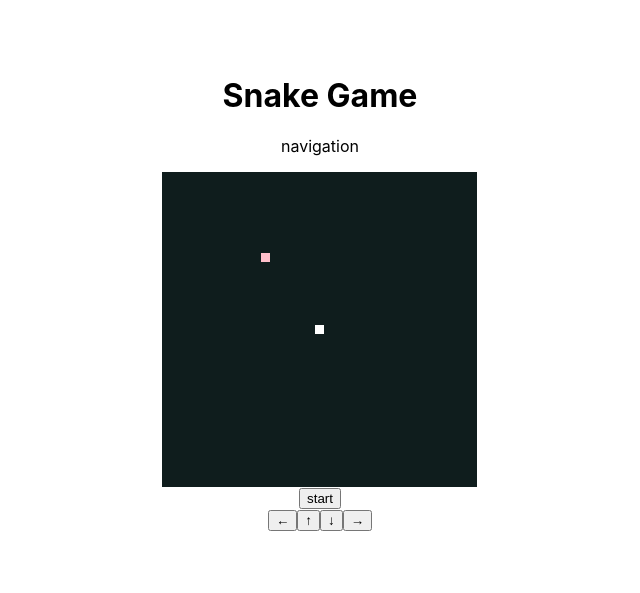
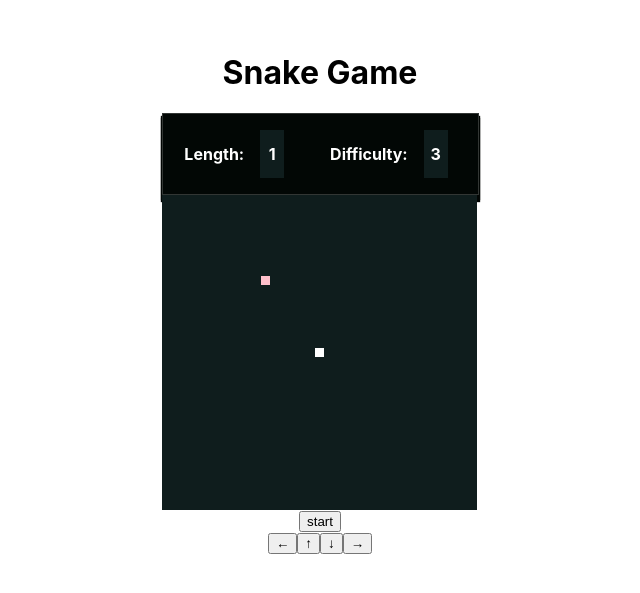
Before and after one commit to shotaoogi/hooks-snake-game, a React (Create React App) app: page / in a window 1280 px wide. Shown: the part 107-700 px from the top of the page, without its empty margins (320-960 px from the left). Built offline with nearby package versions, Linux system fonts and the light colour scheme.

Commit message:
難易度設定のcssを追加

```diff
--- a/src/App.js
+++ b/src/App.js
@@ -160,7 +160,7 @@
         <div className="title-container">
           <h1 className="title">Snake Game</h1>
         </div>
-        <Navigation />
+        <Navigation length={body.length} />
       </header>
       <main className="main">
         <Field
--- a/src/components/Navigation.jsx
+++ b/src/components/Navigation.jsx
@@ -1,7 +1,24 @@
 import React from 'react';
 
-const Navigation = () => {
-  return <p>navigation</p>;
+const Navigation = ({ length, difficulty = 3 }) => {
+  return (
+    <div className="navigation">
+      <div className="navigation-item">
+          <span className="navigation-label">Length: </span>
+          <div className="navigation-item-number-container">
+            <div className="num-board">{length}</div>
+          </div>
+      </div>
+      <div className="navigation-item">
+        <span className="navigation-label">Difficulty: </span>
+        <div className="navigation-item-number-container">
+          <span className="num-board">{difficulty}</span>
+          <div className="difficulty-button-container">
+          </div>
+        </div>
+      </div>
+    </div>
+  )
 };
 
 export default Navigation;
--- a/src/index.css
+++ b/src/index.css
@@ -41,3 +41,36 @@
 .food {
   background: pink;
 }
+
+.navigation {
+  display: flex;
+  margin-top: 4px;
+  justify-content: space-evenly;
+  color: white;
+  font-weight: bold;
+  background: #020705;
+  box-shadow: 0px 4px 1px 1px #020604, 0px 6px 1px 1px #010403;
+  border: 1px solid #ffffff30;
+}
+
+.navigation-item {
+  padding: 16px;
+  display: flex;
+  align-items: center;
+}
+
+.navigation-item-number-container {
+  display: flex;
+  padding: 0 8px;
+  align-items: center;
+  margin-left: 8px;
+}
+
+.num-board {
+  display: flex;
+  justify-content: center;
+  align-items: center;
+  background: #0f1d1d;
+  height: 48px;
+  width: 24px;
+}
```
